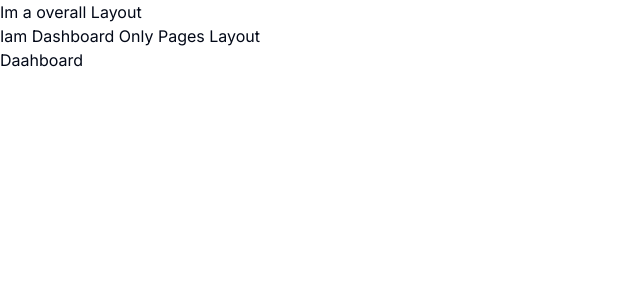
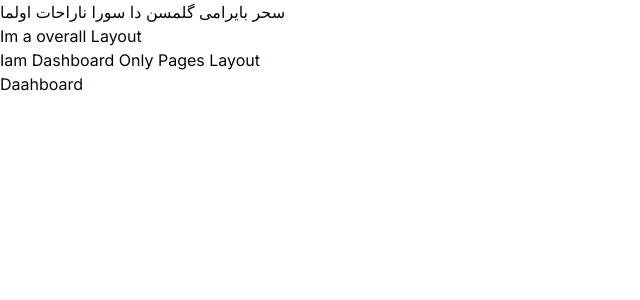
Before and after one commit to atapasha/medicalApp, a Next.js app: page /dashboard in a window 1280 px wide. Shown: the top 300 px of the page, without its empty margins (0-640 px from the left). Built offline with nearby package versions, Linux system fonts and the light colour scheme.

Commit message:
layout changess

```diff
--- a/app/layout.tsx
+++ b/app/layout.tsx
@@ -17,6 +17,8 @@ export default function RootLayout({
   return (
     <html lang="en">
       <body className={inter.className}>
+      <div>سحر بایرامی گلمسن   دا سورا ناراحات اولما</div>
+
         <h2>Im a overall Layout </h2>
         {children}
       </body>
```
